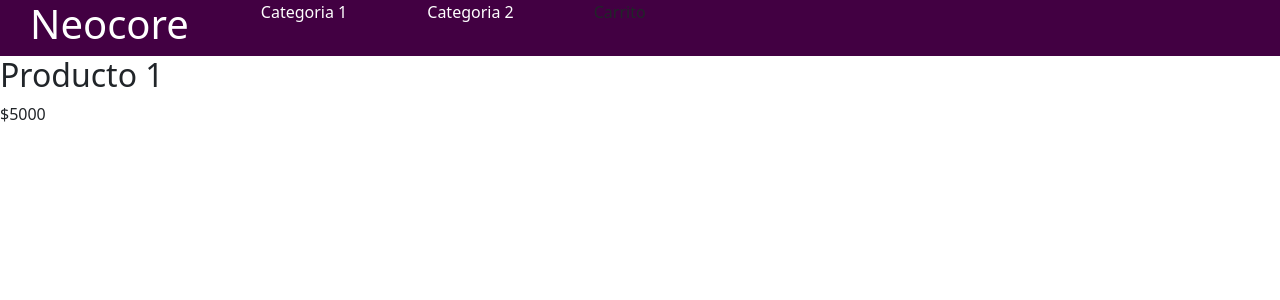
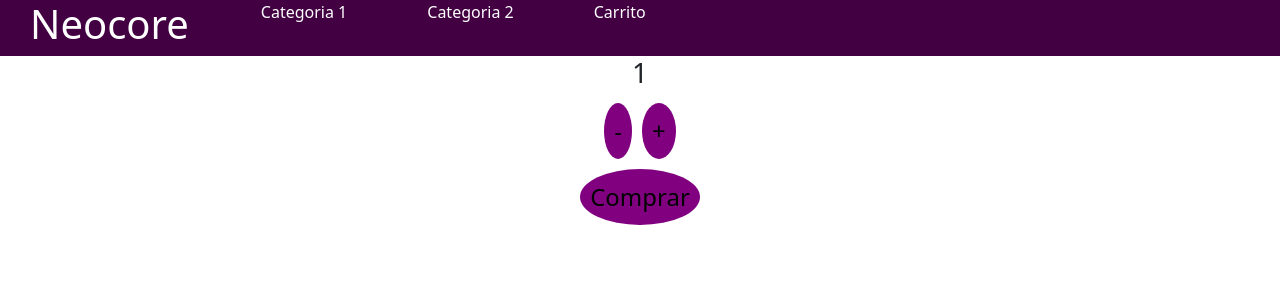
Before and after one commit to MathiasCorderi/NeoCore-Corderi, a React (Create React App) app: page /item/1 in a window 1280 px wide. Shown: the top 300 px of the page. Built offline with nearby package versions, Linux system fonts and the light colour scheme.

Commit message:
el retorno del counter

```diff
--- a/src/App.js
+++ b/src/App.js
@@ -7,6 +7,7 @@ import 'bootstrap/dist/css/bootstrap.min.css';
 import ItemDetailContainer from './components/itemDetailContainer';
 import {BrowserRouter} from 'react-router-dom'
 import { Route } from 'react-router-dom';
+import Cart from './components/Cart';
 
 function App() {
 
@@ -15,6 +16,7 @@ function App() {
     <Route path='/' component={ItemListContainer} exact/>
     <Route path= '/categoria/:id' component={ItemListContainer} exact/>
     <Route path= '/item/:id' component={ItemDetailContainer} exact/>
+    <Route path='/cart'><Cart /></Route>
 
 
     </BrowserRouter>;
--- /dev/null
+++ b/src/components/Cart.js
@@ -0,0 +1,11 @@
+import React from 'react';
+
+const Cart = () => {
+    return (
+        <div>
+            <h2>Soy un cart.</h2>
+        </div>
+    );
+}
+
+export default Cart;
--- a/src/components/CartWidget.js
+++ b/src/components/CartWidget.js
@@ -1,10 +1,11 @@
 import React from 'react';
+import {NavLink} from 'react-router-dom'
 
 const CartWidget = () => {
 
-    return  <a>
+    return  <NavLink to='/cart'>
     Carrito
-    </a>
+    </NavLink>
     ;
 }
 
--- a/src/components/itemCount.js
+++ b/src/components/itemCount.js
@@ -1,11 +1,12 @@
 import React from 'react';
 import './styles/itemCount.css'
+import { Link } from 'react-router-dom';
 
 const {useState} = React;
 
 
 
-const itemCount = ({stock , initial, onAdd}) => {
+const itemCount = ({stock , initial, onAdd, cart}) => {
     const[count, setCount] = useState(initial);
 
 
@@ -27,6 +28,8 @@ const itemCount = ({stock , initial, onAdd}) => {
        }
    }
 
+   if(cart == false) {
+
     return (
 
         <div className='itemCount'>
@@ -41,6 +44,25 @@ const itemCount = ({stock , initial, onAdd}) => {
 
         </div>
     );
+} else {
+
+    return (
+
+        <div className='itemCount'>
+
+            <h3>{count}</h3>
+            <div className='counterButtons'>
+                <button onClick={restar} >-</button>
+                <button onClick={sumar}>+</button>
+                <br />
+                <Link to='/cart'><button>Confirmar compra</button></Link>
+            </div>
+
+        </div>
+    );
+
+}
+
 }
 
 export default itemCount;
--- a/src/components/itemDetail.js
+++ b/src/components/itemDetail.js
@@ -1,18 +1,22 @@
 import React from 'react';
+import ItemCount from './itemCount'
+import { useState } from 'react';
 
 const ItemDetail = ({detalle}) => {
+    const [cart, setcart] = useState(false)
 
 
-
+    const onAdd = (count) => {
+        setcart(count)
+        console.log(cart)
+    }
 
 
    return (
 
 
        <div>
-           <h2>{detalle.nombre}</h2>
-           <p>${detalle.precio}</p>
-
+            <ItemCount stock={detalle.stock} initial={1} onAdd={onAdd} cart={cart}/>
         </div>
     );
 }
--- a/src/components/itemDetailContainer.js
+++ b/src/components/itemDetailContainer.js
@@ -11,9 +11,11 @@ const itemDetailContainer = () => {
 
     const details = [
         {nombre: 'Producto 1',
-        precio: 5000, id: '1'},
+        precio: 5000, id: '1',
+        stock: 8},
         {nombre: 'Producto 2',
-        precio: 8000, id: '2'},
+        precio: 8000, id: '2',
+        stock: 6},
     ]
 
     const getItems = () => {
```
